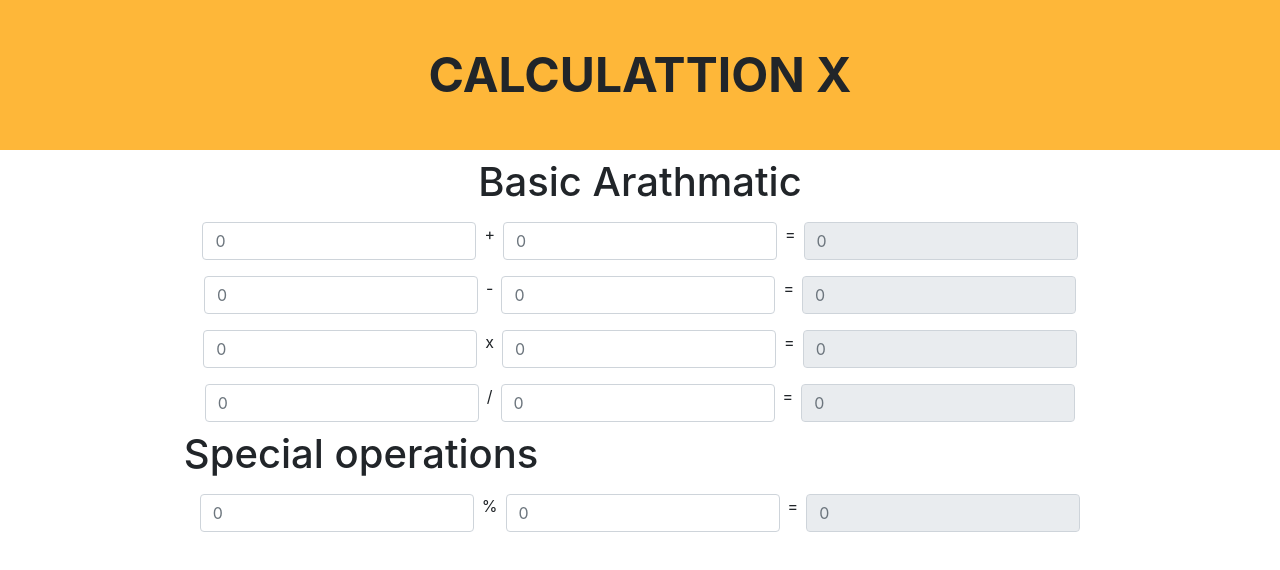
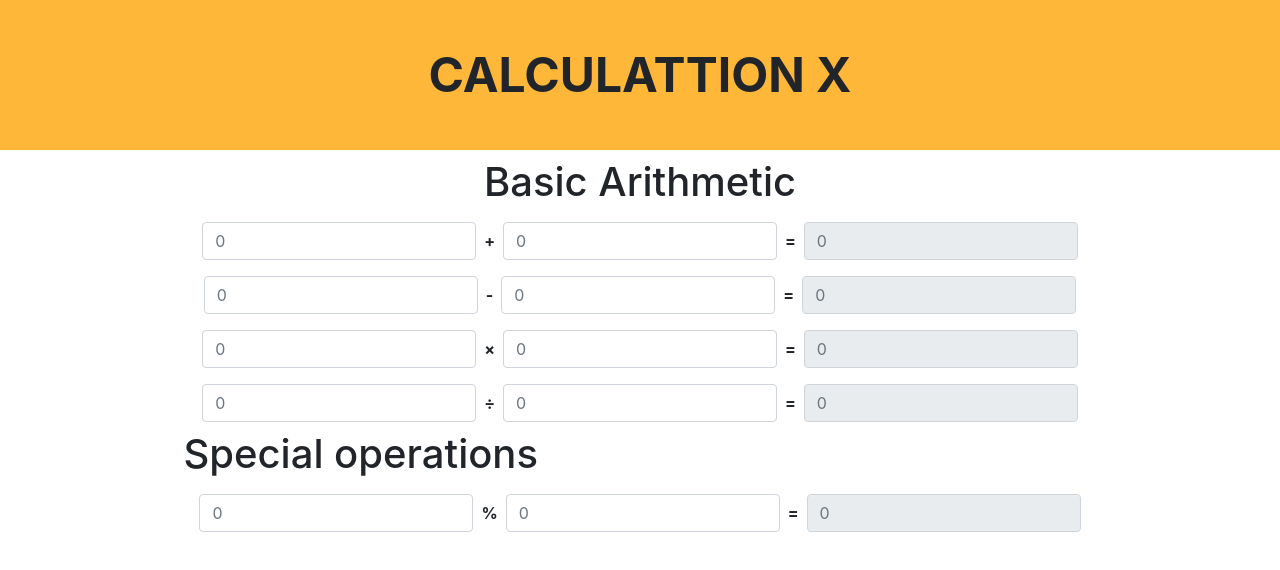
Before and after one commit to tareq-almasri/Calculator, a plain HTML site: page index.html in a window 1280 px wide. Drawn offline with nearby package versions, Linux system fonts and the light colour scheme.

Commit message:
fixed typo

```diff
--- a/index.html
+++ b/index.html
@@ -18,32 +18,32 @@
     <header>CALCULATTION X</header>
 
     <div class="box d-flex flex-column p-2">
-      <h1>Basic Arathmatic</h2>
-      <div class="add d-flex p-2 justify-content-between">
-        <input class="form-control num1" type="number" placeholder="0" /> +
-        <input class="form-control num2" type="number" placeholder="0" /> =
+      <h1>Basic Arithmetic</h2>
+      <div class="add d-flex p-2 align-items-center">
+        <input class="form-control num1" type="number" placeholder="0" /> <span>+</span>
+        <input class="form-control num2" type="number" placeholder="0" /> <span>=</span>
         <input class="form-control addResult" type="number" placeholder="0" readonly/>
       </div>
-      <div class="subtract d-flex p-2 justify-content-between">
-        <input class="form-control num3" type="number" placeholder="0" /> -
-        <input class="form-control num4" type="number" placeholder="0" /> =
+      <div class="subtract d-flex p-2 align-items-center">
+        <input class="form-control num3" type="number" placeholder="0" /> <span>-</span>
+        <input class="form-control num4" type="number" placeholder="0" /> <span>=</span>
         <input class="form-control subtractResult" type="number" placeholder="0" readonly />
       </div>
-      <div class="multiply d-flex p-2 justify-content-between">
-        <input class="form-control num5" type="number" placeholder="0" /> x
-        <input class="form-control num6" type="number" placeholder="0" /> =
+      <div class="multiply d-flex p-2 align-items-center">
+        <input class="form-control num5" type="number" placeholder="0" /> <span>&times;</span>
+        <input class="form-control num6" type="number" placeholder="0" /> <span>=</span>
         <input class="form-control multiplyResult" type="number" placeholder="0" readonly/>
       </div>
-    <div class="divide d-flex p-2 justify-content-between">
-        <input class="form-control num7" type="number" placeholder="0" /> /
-        <input class="form-control num8" type="number" placeholder="0" /> =
+    <div class="divide d-flex p-2 align-items-center">
+        <input class="form-control num7" type="number" placeholder="0" /> <span>&divide;</span>
+        <input class="form-control num8" type="number" placeholder="0" /> <span>=</span>
         <input class="form-control divideResult" type="number" placeholder="0" readonly/>
     </div>
     <div>
         <h1>Special operations</h1>
-        <div class="remainder d-flex p-2 justify-content-between">
-        <input class="form-control num9" type="number" placeholder="0" /> %
-        <input class="form-control num10" type="number" placeholder="0" /> =
+        <div class="remainder d-flex p-2 align-items-center">
+        <input class="form-control num9" type="number" placeholder="0" /> <span>&percnt;</span>
+        <input class="form-control num10" type="number" placeholder="0" /> <span>=</span>
         <input class="form-control remainderResult" type="number" placeholder="0" readonly />
         </div>
     </div>
```
